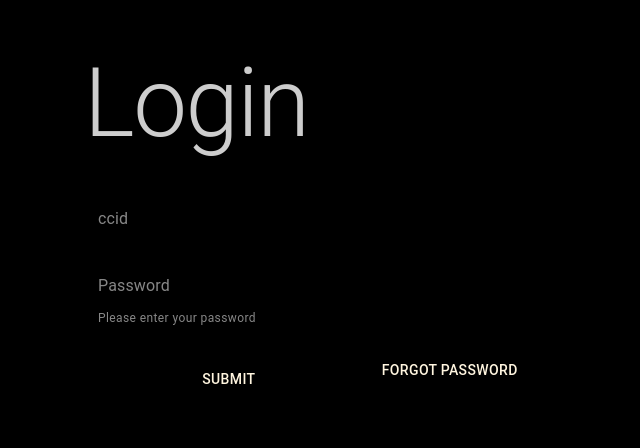
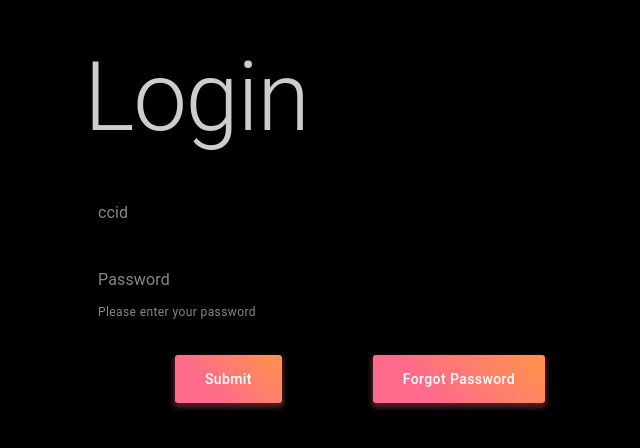
Before and after one commit to UAlbertaCompEClub/credit-tracking, a React (Create React App) app in the folder client/: page / in a window 1280 px wide. Shown: the part 178-626 px from the top of the page, without its empty margins (280-920 px from the left). Built offline with nearby package versions, Linux system fonts and the light colour scheme; no server answers.

Commit message:
quick modification to implement CustomButton object

```diff
--- a/client/src/Auth.js
+++ b/client/src/Auth.js
@@ -1,6 +1,7 @@
 import {Button, FormControl, Input, LinearProgress, InputLabel, FormHelperText,Stack, Typography, Alert} from '@mui/material/'
 import {useState} from 'react'
 import {RequestService} from './Services/RequestService'
+import { CustomButton } from './style'
 import "./style.css"
 
 function Auth(props){
@@ -92,8 +93,8 @@ function Auth(props){
             </Stack>}
 
             <Stack direction = 'row' justifyContent="space-evenly">
-                <Button className = "btn whiteBtn oval" disabled = {isLoading} type = "submit" >Submit</Button>
-                <Button className = "btn cyanBtn oval" onClick={switchToResetPassword}>Forgot password</Button>
+                <CustomButton className = "btn whiteBtn oval" disabled = {isLoading} type = "submit" >Submit</CustomButton>
+                <CustomButton className = "btn cyanBtn oval" onClick={switchToResetPassword}>Forgot password</CustomButton>
             </Stack>
         </Stack>
 
--- a/client/src/style.js
+++ b/client/src/style.js
@@ -4,7 +4,7 @@ import Button from "@material-ui/core/Button";
 import { withStyles } from "@material-ui/core/styles";
 
 //to be tested
-const CustomButton = withStyles({
+export const CustomButton = withStyles({
     root: {
       background: "linear-gradient(45deg, #FE6B8B 30%, #FF8E53 90%)",
       borderRadius: 3,
```
